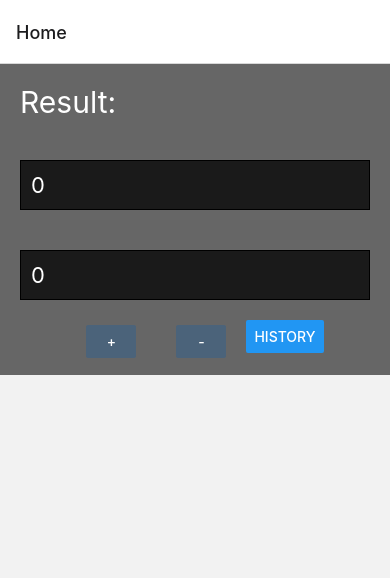
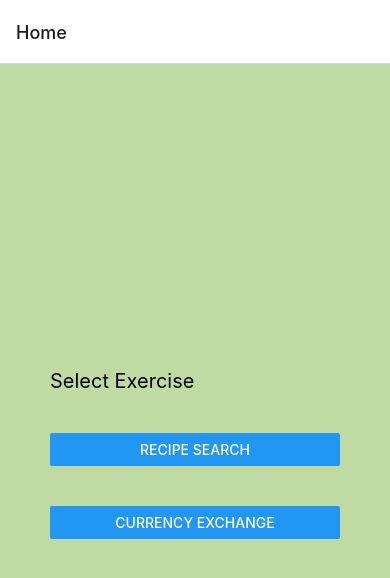
Before and after one commit to ebokid/mobiiliohjelmointi, a React Native app: screen / in a window 390 px wide. Shown: the top 578 px of the page. Built offline with nearby package versions, Linux system fonts and the light colour scheme.

Commit message:
update recipe search and currency exercise, refactor old compponents

```diff
--- a/App.js
+++ b/App.js
@@ -2,8 +2,9 @@ import React from "react";
 
 import { NavigationContainer } from "@react-navigation/native";
 
-import Calculator from "./components/calculator/Calculator";
-import CalculatorHistory from "./components/calculator/CalculatorHistory";
+import HomeScreen from "./screens/HomeScreen";
+import RecipeSearch from "./components/recipes/RecipeSearch";
+import ExchangeRates from "./components/exchangerates/ExchangeRates";
 
 import { createStackNavigator } from "@react-navigation/stack";
 
@@ -13,8 +14,9 @@ function App() {
   return (
     <NavigationContainer>
       <Stack.Navigator>
-        <Stack.Screen name="Home" component={Calculator} />
-        <Stack.Screen name="History" component={CalculatorHistory} />
+        <Stack.Screen name="Home" component={HomeScreen} />
+        <Stack.Screen name="Recipes" component={RecipeSearch} />
+        <Stack.Screen name="Exchange" component={ExchangeRates} />
       </Stack.Navigator>
     </NavigationContainer>
   );
--- a/babel.config.js
+++ b/babel.config.js
@@ -1,6 +1,15 @@
-module.exports = function(api) {
+module.exports = function (api) {
   api.cache(true);
   return {
-    presets: ['babel-preset-expo'],
+    presets: ["babel-preset-expo"],
+    plugins: [
+      [
+        "module:react-native-dotenv",
+        {
+          moduleName: "@env",
+          path: ".env",
+        },
+      ],
+    ],
   };
 };
--- /dev/null
+++ b/components/exchangerates/ExchangeRateSelector.js
@@ -0,0 +1,38 @@
+import React, { useState } from "react";
+import {
+  View,
+  StyleSheet
+} from "react-native";
+import { Picker } from "@react-native-picker/picker";
+
+
+export default function ExchangeRateSelector({symbols, selectedSymbol, setSelectedSymbol}) {
+  const renderSymbols = () => {
+    return symbols.map((symbol) => {
+      return <Picker.Item key={symbol} label={symbol} value={symbol}/>
+    })
+  }
+  return (
+    <View>
+        <Picker
+          style={[styles.input]}
+          selectedValue={selectedSymbol}
+          onValueChange={(itemValue, itemIndex) => setSelectedSymbol(itemValue)}
+        >
+          {renderSymbols()}
+        </Picker>
+    </View>
+  );
+}
+
+const styles = StyleSheet.create({
+  container: {
+    backgroundColor: "#BFDBA3",
+    minHeight: "100%",
+  },
+  input: {
+    borderWidth: 1,
+    padding: 10,
+    backgroundColor: "#bbbbbbc0",
+  },
+});
--- /dev/null
+++ b/components/exchangerates/ExchangeRates.js
@@ -0,0 +1,127 @@
+import React, { useState } from "react";
+import {
+  SafeAreaView,
+  View,
+  StyleSheet,
+  Button,
+  TextInput,
+  Text,
+} from "react-native";
+import ExchangeRateSelector from "./ExchangeRateSelector";
+
+import { EXCHANGERATE_API_URL, EXCHANGERATE_API_KEY } from "@env";
+const EURO_SYMBOL = "EUR";
+
+const myHeaders = new Headers();
+myHeaders.append("apikey", EXCHANGERATE_API_KEY);
+
+var requestOptions = {
+  method: "GET",
+  redirect: "follow",
+  headers: myHeaders,
+};
+
+export default function ExchangeRates() {
+  const [symbols, setSymbols] = useState([]);
+  const [selectedSymbol, setSelectedSymbol] = useState("");
+  const [amount, setAmount] = useState(null);
+  const [convertedAmount, setConvertedAmount] = useState(null);
+
+  const getSymbolsFromData = (data) => {
+    if (data && data.symbols) {
+      return Object.keys(data.symbols);
+    }
+    return [];
+  };
+
+  const fetchSymbols = () => {
+    fetch(`${EXCHANGERATE_API_URL}/symbols`, requestOptions)
+      .then((response) => response.json())
+      .then((data) => {
+        const newSymbols = getSymbolsFromData(data);
+        setSymbols(newSymbols);
+        if (!selectedSymbol) setSelectedSymbol(newSymbols[0]);
+      })
+      .catch((error) => console.log("error", error));
+  };
+
+  const fetchConvert = () => {
+    fetch(
+      `${EXCHANGERATE_API_URL}/convert?to=${EURO_SYMBOL}&from=${selectedSymbol}&amount=${amount}`,
+      requestOptions
+    )
+      .then((response) => response.json())
+      .then((data) => {;
+        setConvertedAmount(data.result);
+      })
+      .catch((error) => console.log("error", error));
+  };
+
+  // Should be handled with useEffect or similar
+  if (symbols.length < 1) fetchSymbols();
+
+  return (
+    <SafeAreaView>
+      <View style={styles.container}>
+      <View style={styles.rowContainer}>
+        <Text style={styles.resultText}>{!!convertedAmount && ( <>Result: {convertedAmount} €</>)}</Text>
+        </View>
+        <View style={styles.rowContainer}>
+          <TextInput
+            style={[styles.input, styles.inputItem]}
+            onChangeText={(n1) => setAmount(parseInt(n1))}
+            value={amount}
+            keyboardType="numeric"
+          />
+          <View style={styles.inputItem}>
+            {symbols && symbols.length > 0 && (
+              <ExchangeRateSelector
+                symbols={symbols}
+                selectedSymbol={selectedSymbol}
+                setSelectedSymbol={setSelectedSymbol}
+              />
+            )}
+          </View>
+        </View>
+        <View style={styles.buttonContainer}>
+        <Button
+          title="Convert"
+          onPress={() => fetchConvert()}
+        />
+        </View>
+      </View>
+    </SafeAreaView>
+  );
+}
+
+const styles = StyleSheet.create({
+  container: {
+    backgroundColor: "#BFDBA3",
+    minHeight: "100%",
+    flexDirection: "column",
+    justifyContent: "center",
+    paddingHorizontal: 30,
+  },
+  rowContainer: {
+    flexDirection: "row",
+    justifyContent: "center",
+    height: 50,
+    marginVertical: 20
+  },
+  inputItem: {
+    width: 100,
+    marginHorizontal: 20
+  },
+  input: {
+    borderWidth: 1,
+    padding: 10,
+    backgroundColor: "#bbbbbbc0",
+  },
+  buttonContainer: {
+    marginLeft: 40,
+    width: 240
+  },
+  resultText: {
+    fontSize: 20
+  }
+});
--- /dev/null
+++ b/components/recipes/RecipeList.js
@@ -0,0 +1,32 @@
+import React from "react";
+import { SafeAreaView, View, Text, StyleSheet, FlatList, Image } from "react-native";
+
+export default function RecipeList({ meals, inheritedStyles }) {
+  const styles = { ...inheritedStyles, ...ownStyles };
+
+  const Item = ({ meal: {item: {idMeal, strMeal, strMealThumb}} }) => {
+    return(
+    <View key={idMeal} style={styles.listContainer}>
+      <Text style={styles.listItem}>{strMeal}</Text>
+      <Image source={{uri: strMealThumb}} style = {{ width: 200, height: 200 }}/>
+    </View>)
+  };
+
+  return (
+    <SafeAreaView>
+        <FlatList
+          data={meals}
+          renderItem={(meal) => (
+            <Item meal={meal} />
+          )}
+          keyExtractor={(item) => item.key}
+        />
+    </SafeAreaView>
+  );
+}
+
+const ownStyles = StyleSheet.create({
+  listItem: {
+    color: "#000",
+  },
+});
--- /dev/null
+++ b/components/recipes/RecipeSearch.js
@@ -0,0 +1,85 @@
+import React, { useState } from "react";
+import {
+  SafeAreaView,
+  View,
+  StyleSheet,
+  Button,
+  TextInput,
+  Text
+} from "react-native";
+import { MEAL_DB_API_URL } from "@env";
+
+import RecipeList from "./RecipeList";
+
+export default function RecipeSearch() {
+  const [keyword, setKeyword] = useState("");
+  const [repositories, setRepositories] = useState([]);
+
+  const getRepositories = () => {
+    fetch(`${MEAL_DB_API_URL}/filter.php?i=${keyword}`)
+      .then((response) => response.json())
+      .then((data) => {
+        setRepositories(data.meals);
+      })
+      .catch((error) => {
+        Alert.alert("Error", error);
+      });
+  };
+
+  return (
+    <SafeAreaView>
+      <View style={styles.container}>
+        <View style={styles.listContainer}>
+          <TextInput
+            style={[styles.input]}
+            onChangeText={(input) => setKeyword(input)}
+            value={keyword}
+            keyboardType="text"
+          />
+          <View style={styles.buttonContainer}>
+            <Button
+              style={styles.button}
+              title="Recipe Search"
+              onPress={() => getRepositories()}
+            />
+          </View>
+        </View>
+        <View>
+          {(repositories
+          && repositories.length > 0) ? (
+            <RecipeList meals={repositories} inheritedStyles={styles} />
+          ) : <Text style={styles.noResults}>No results</Text>}
+        </View>
+      </View>
+    </SafeAreaView>
+  );
+}
+
+const styles = StyleSheet.create({
+container: {
+    backgroundColor: '#BFDBA3',
+    minHeight: '100%'
+},
+  listContainer: {
+    flexDirection: "column",
+    justifyContent: "center",
+    marginHorizontal: 30,
+    marginVertical: 10,
+  },
+  listItem: {
+    color: "#000",
+    margin: 5,
+  },
+  input: {
+    borderWidth: 1,
+    padding: 10,
+    backgroundColor: "#bbbbbbc0",
+  },
+  buttonContainer: {
+    marginTop: 20,
+  },
+  noResults: {
+    marginHorizontal: 30,
+    marginVertical: 10,
+  }
+});
--- a/package.json
+++ b/package.json
@@ -24,10 +24,12 @@
     "react-native-safe-area-context": "4.4.1",
     "react-native-screens": "~3.18.0",
     "react-native-view-slider": "^1.1.1",
-    "react-native-web": "~0.18.9"
+    "react-native-web": "~0.18.9",
+    "@react-native-picker/picker": "2.4.8"
   },
   "devDependencies": {
-    "@babel/core": "^7.12.9"
+    "@babel/core": "^7.12.9",
+    "react-native-dotenv": "^3.4.7"
   },
   "private": true
 }
--- a/screens/HomeScreen.js
+++ b/screens/HomeScreen.js
@@ -1,14 +1,41 @@
 import React from "react";
-import { Button, View, Text } from 'react-native';
+import { Button, View, Text, StyleSheet } from "react-native";
 
 export default function HomeScreen({ navigation }) {
   return (
-    <View style={{ flex: 1, alignItems: "center", justifyContent: "center" }}>
-      <Text>Hello screen</Text>
-      <Button
-        title="Settings"
-        onPress={() => navigation.navigate("Settings")}
-      />
+    <View style={styles.container}>
+      <View style={styles.item}>
+        <Text style={styles.text}>Select Exercise</Text>
+      </View>
+      <View style={styles.item}>
+        <Button
+          title="Recipe Search"
+          onPress={() => navigation.navigate("Recipes")}
+        />
+      </View>
+      <View style={styles.item}>
+        <Button
+          title="Currency Exchange"
+          onPress={() => navigation.navigate("Exchange")}
+        />
+      </View>
     </View>
   );
 }
+
+const styles = StyleSheet.create({
+  container: {
+    backgroundColor: "#BFDBA3",
+    minHeight: "100%",
+    flexDirection: "column",
+    justifyContent: "center",
+    paddingHorizontal: 50
+  },
+  item: {
+    marginVertical: 20,
+    width: '100%',
+  },
+  text: {
+    fontSize: 20
+  }
+});
```
Also changed, not shown: components/viewbox/ViewBox.js (renamed from components/ViewBox.js), 2 other files (tests, documents, lock files or other folders).
